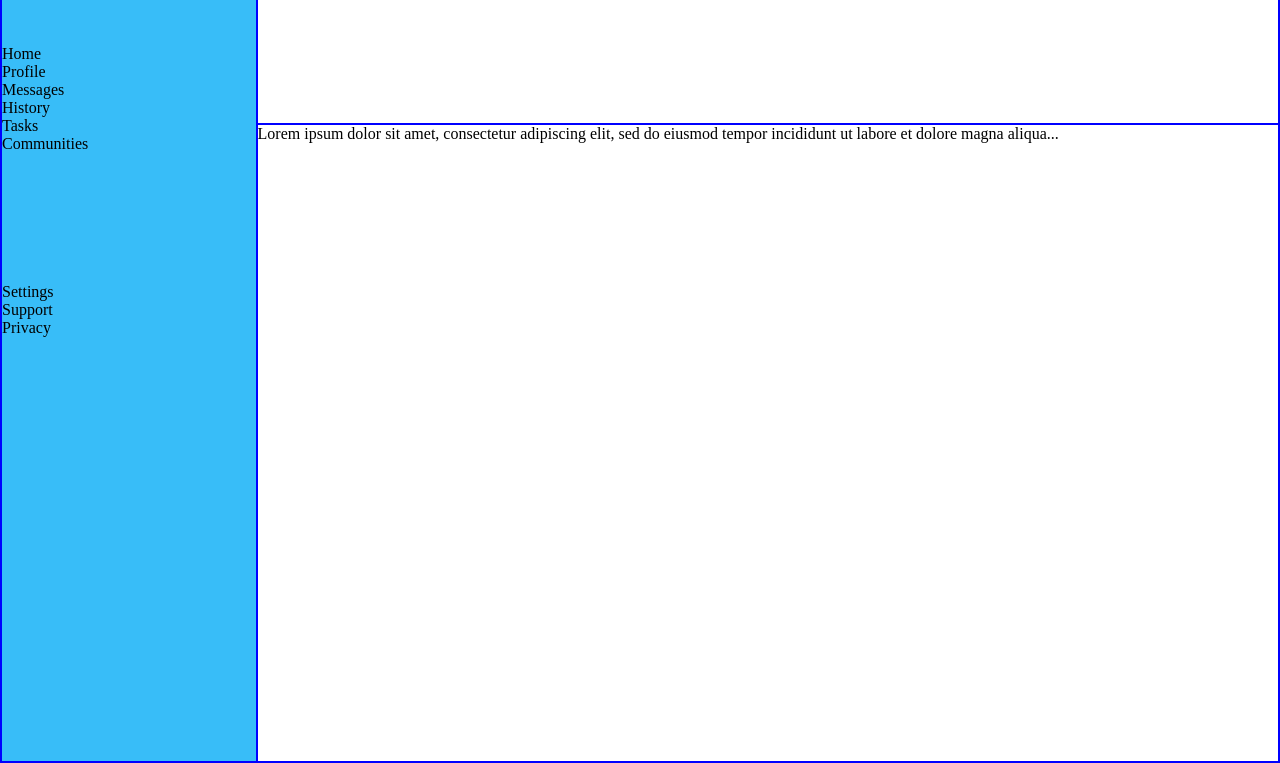
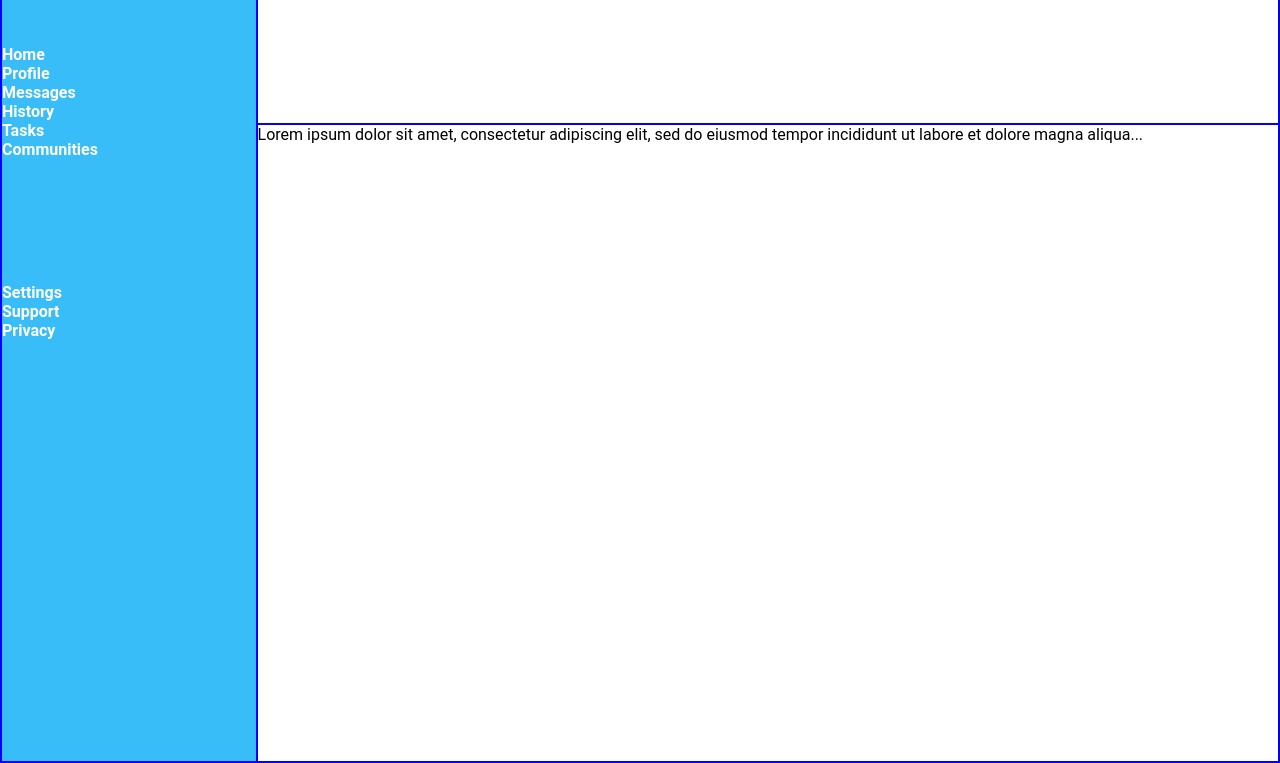
Before and after one commit to 4whatspc3/Project-Admin-Dashboard, a plain HTML site: page index.html in a window 1280 px wide. Shown: the part 37-800 px from the top of the page. Drawn offline with Linux system fonts and the light colour scheme.

Commit message:
Import a new font-family - Roboto

```diff
--- a/style.css
+++ b/style.css
@@ -4,9 +4,12 @@
     margin: 0;
 }
 
+@import url('https://fonts.googleapis.com/css2?family=Roboto:ital,wght@0,100;0,300;0,400;0,500;0,700;0,900;1,100;1,300;1,400;1,500;1,700;1,900&display=swap');
+
 html,
 body {
     height: 100%;
+    font-family: 'Roboto', system-ui, "Segoe UI", Helvetica, Arial, sans-serif, "Apple Color Emoji", "Segoe UI Emoji", "Segoe UI Symbol";
 }
 
 .container, .header,
@@ -29,6 +32,8 @@ body {
     display: grid;
     grid-template-rows: 0.1fr 0.3fr 0.6fr;
     background-color: #38bdf8;
+    font-weight: bold;
+    color: #ffffff;
 }
 
 .main-content {
```
